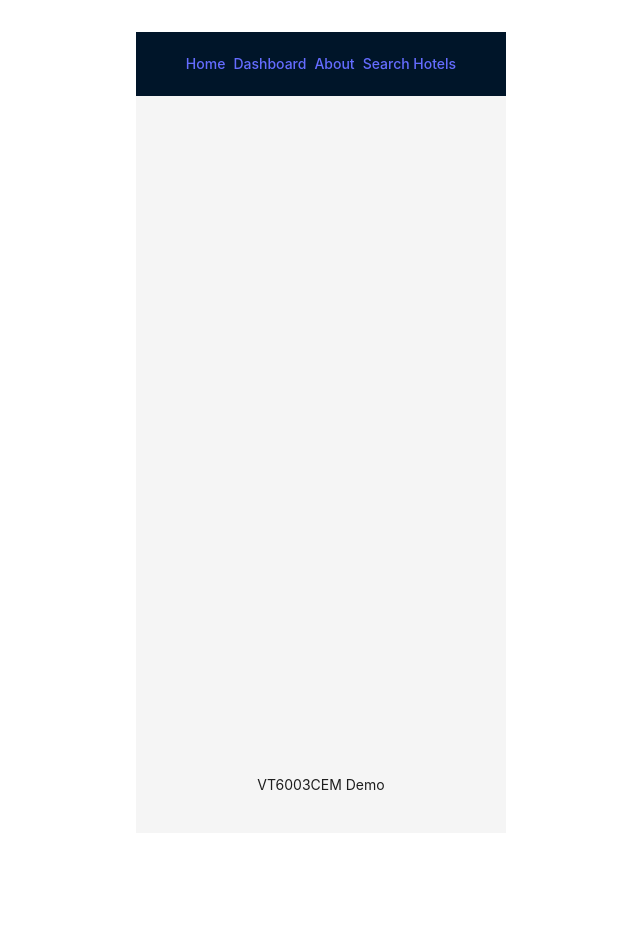
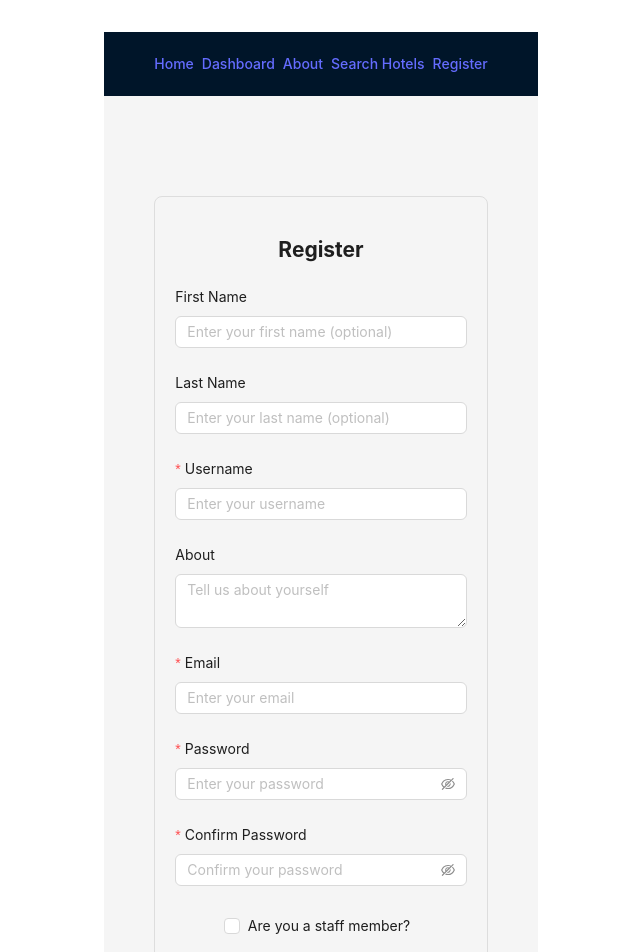
Before and after one commit to aarontwl29/VT6003CEM_CW2_Frontend, a React (Vite) app: page /register in a window 1280 px wide. Shown: the top 952 px of the page, without its empty margins (319-959 px from the left). Before the commit the page ends 865 px from the top, so only its background shows below. Built offline with nearby package versions, Linux system fonts and the light colour scheme.

Commit message:
implement public and staff registration pages in tsx

```diff
--- a/src/App.tsx
+++ b/src/App.tsx
@@ -3,6 +3,7 @@ import { BrowserRouter as Router, Routes, Route, Link } from "react-router-dom";
 import { Layout, Space } from "antd";
 import SearchBar_Hotels from "./components/SearchBar_Hotels";
 import HotelDetails from "./components/HotelDetails";
+import Register from "./components/Register";
 import "./App.css";
 
 const { Header, Content, Footer } = Layout;
@@ -23,7 +24,7 @@ function SearchHotels() {
   return (
     <div>
       <h1>Search Hotels</h1>
-      <SearchBar_Hotels /> {/* Use the SearchBar component */}
+      <SearchBar_Hotels />
     </div>
   );
 }
@@ -39,6 +40,7 @@ function App() {
               <Link to="/dashboard">Dashboard</Link>
               <Link to="/about">About</Link>
               <Link to="/search-hotels">Search Hotels</Link>
+              <Link to="/register">Register</Link>
             </Space>
           </nav>
         </Header>
@@ -49,6 +51,7 @@ function App() {
             <Route path="/dashboard" element={<Dashboard />} />
             <Route path="/search-hotels" element={<SearchHotels />} />
             <Route path="/hotels/:hotelId" element={<HotelDetails />} />
+            <Route path="/register" element={<Register />} />
           </Routes>
         </Content>
         <Footer>
--- /dev/null
+++ b/src/components/Register.tsx
@@ -0,0 +1,202 @@
+import React, { useState } from "react";
+import axios from "axios";
+import { Input, Button, Form, message, Checkbox, Select } from "antd";
+import { useNavigate } from "react-router-dom"; // Import useNavigate
+import { api } from "../components/common/http-common";
+import type { ValidateErrorEntity } from "rc-field-form/lib/interface";
+
+// Define the type for form values
+interface RegisterFormValues {
+  firstname?: string; // Optional input
+  lastname?: string; // Optional input
+  username: string;
+  about?: string;
+  email: string;
+  password: string;
+  confirmPassword: string;
+  isStaff?: boolean;
+  signupCode?: string;
+  staffRole?: string; // New field for staff role
+}
+
+const Register: React.FC = () => {
+  const [loading, setLoading] = useState(false);
+  const [isStaff, setIsStaff] = useState(false); // State to toggle staff input visibility
+  const navigate = useNavigate(); // Initialize useNavigate
+
+  const onFinish = async (values: RegisterFormValues) => {
+    setLoading(true);
+    try {
+      if (values.password !== values.confirmPassword) {
+        message.error("Passwords do not match!");
+        return;
+      }
+
+      if (values.isStaff) {
+        // Call staff registration API
+        const response = await axios.post("STAFF_API_PLACEHOLDER_URL", {
+          username: values.username,
+          about: values.about,
+          email: values.email,
+          password: values.password,
+          signupCode: values.signupCode,
+          staffRole: values.staffRole, // Include staff role
+        });
+
+        if (response.status === 200 || response.status === 201) {
+          message.success("Staff registered successfully!");
+          navigate(-1); // Redirect to the previous page
+        } else {
+          message.error("Staff registration failed. Please try again.");
+        }
+      } else {
+        // Call public user registration API
+        const response = await axios.post(`${api.uri}/users/public/register`, {
+          username: values.username,
+          about: values.about,
+          email: values.email,
+          password: values.password,
+        });
+
+        if (response.status === 200 || response.status === 201) {
+          message.success("User registered successfully!");
+          navigate(-1); // Redirect to the previous page
+        } else {
+          message.error("User registration failed. Please try again.");
+        }
+      }
+    } catch (error: unknown) {
+      if (error && typeof error === "object" && "response" in error) {
+        const serverError = error as {
+          response?: { data?: { message?: string } };
+        };
+        message.error(
+          serverError.response?.data?.message ||
+            "An error occurred during registration."
+        );
+      } else {
+        message.error("An error occurred during registration.");
+      }
+    } finally {
+      setLoading(false);
+    }
+  };
+
+  const onFinishFailed = (
+    errorInfo: ValidateErrorEntity<RegisterFormValues>
+  ) => {
+    message.error("Please check the form fields and try again.");
+    console.error("Validation Errors:", errorInfo);
+  };
+
+  return (
+    <div
+      style={{
+        maxWidth: "500px",
+        margin: "50px auto",
+        padding: "20px",
+        border: "1px solid #ddd",
+        borderRadius: "8px",
+      }}
+    >
+      <h2 style={{ textAlign: "center", marginBottom: "20px" }}>Register</h2>
+      <Form
+        name="register"
+        layout="vertical"
+        onFinish={onFinish}
+        onFinishFailed={onFinishFailed}
+      >
+        <Form.Item label="First Name" name="firstname">
+          <Input placeholder="Enter your first name (optional)" />
+        </Form.Item>
+
+        <Form.Item label="Last Name" name="lastname">
+          <Input placeholder="Enter your last name (optional)" />
+        </Form.Item>
+
+        <Form.Item
+          label="Username"
+          name="username"
+          rules={[{ required: true, message: "Please input your username!" }]}
+        >
+          <Input placeholder="Enter your username" />
+        </Form.Item>
+
+        <Form.Item label="About" name="about">
+          <Input.TextArea placeholder="Tell us about yourself" />
+        </Form.Item>
+
+        <Form.Item
+          label="Email"
+          name="email"
+          rules={[
+            { required: true, message: "Please input your email!" },
+            { type: "email", message: "Please enter a valid email!" },
+          ]}
+        >
+          <Input placeholder="Enter your email" />
+        </Form.Item>
+
+        <Form.Item
+          label="Password"
+          name="password"
+          rules={[{ required: true, message: "Please input your password!" }]}
+        >
+          <Input.Password placeholder="Enter your password" />
+        </Form.Item>
+
+        <Form.Item
+          label="Confirm Password"
+          name="confirmPassword"
+          rules={[{ required: true, message: "Please confirm your password!" }]}
+        >
+          <Input.Password placeholder="Confirm your password" />
+        </Form.Item>
+
+        <Form.Item>
+          <Checkbox
+            checked={isStaff}
+            onChange={(e) => setIsStaff(e.target.checked)}
+          >
+            Are you a staff member?
+          </Checkbox>
+        </Form.Item>
+
+        {isStaff && (
+          <>
+            <Form.Item
+              label="Signup Code"
+              name="signupCode"
+              rules={[
+                { required: true, message: "Please input your signup code!" },
+              ]}
+            >
+              <Input placeholder="Enter your signup code" />
+            </Form.Item>
+
+            <Form.Item
+              label="Staff Role"
+              name="staffRole"
+              rules={[
+                { required: true, message: "Please select your staff role!" },
+              ]}
+            >
+              <Select placeholder="Select your role">
+                <Select.Option value="admin">Admin</Select.Option>
+                <Select.Option value="operator">Operator</Select.Option>
+              </Select>
+            </Form.Item>
+          </>
+        )}
+
+        <Form.Item>
+          <Button type="primary" htmlType="submit" block loading={loading}>
+            Register
+          </Button>
+        </Form.Item>
+      </Form>
+    </div>
+  );
+};
+
+export default Register;
```
